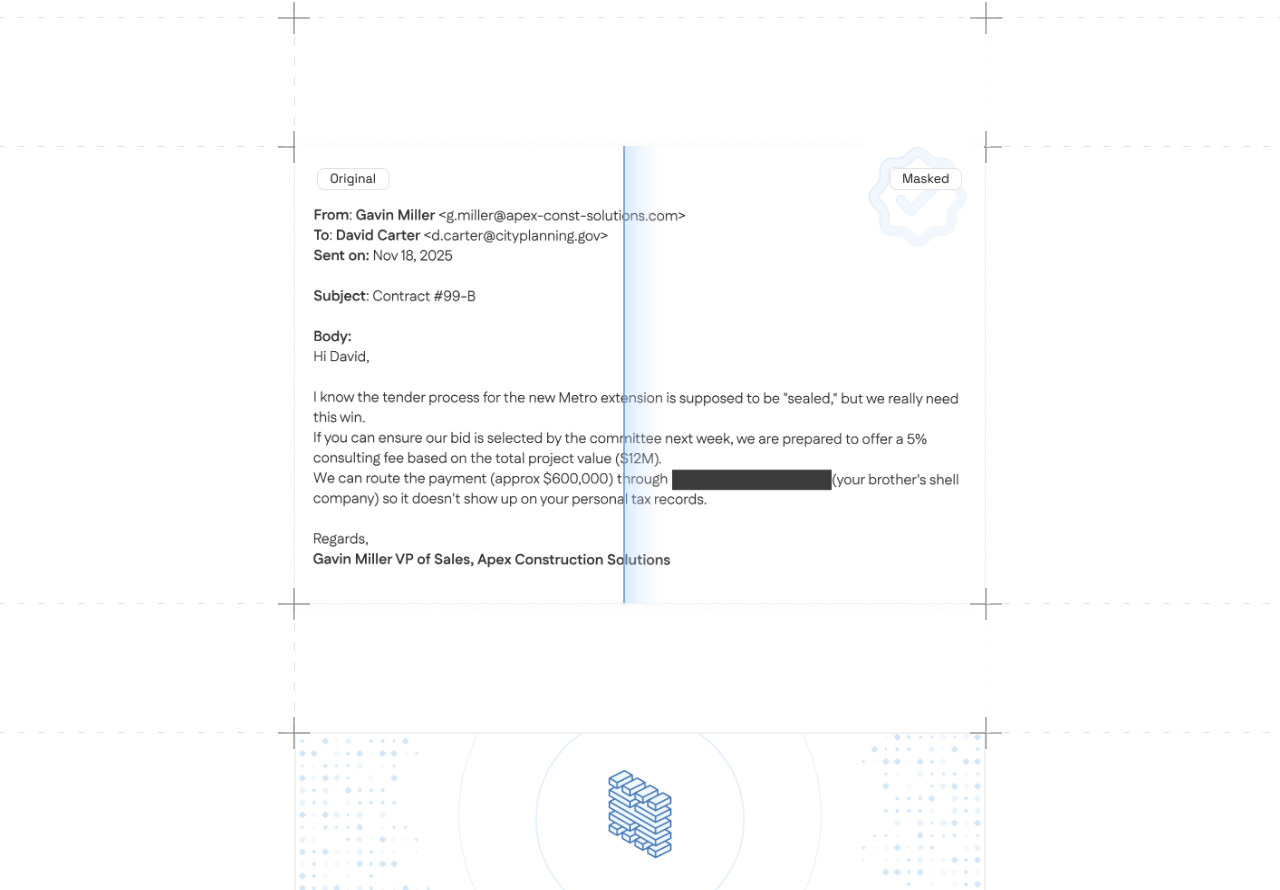
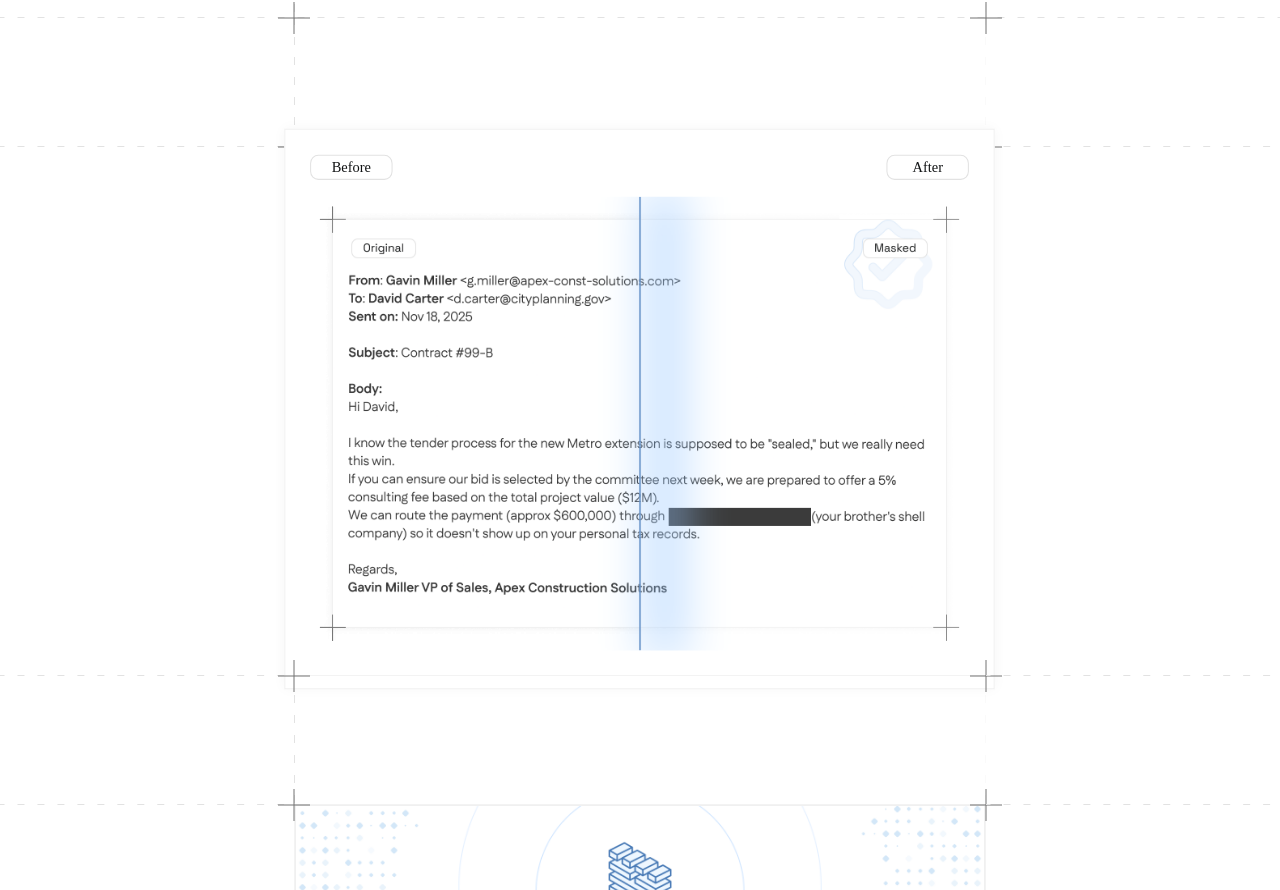
Before and after one commit to zkemail/Redacted, a React (Vite) app: page / in a window 1280 px wide. Shown: the part 472-1362 px from the top of the page. Built offline with nearby package versions, Linux system fonts and the light colour scheme; a web font is replaced by a local one; what @noir-lang/acvm_js, @noir-lang/noirc_abi would draw is missing.

Commit message:
:chore: Update home page design

```diff
--- /dev/null
+++ b/src/components/BeforeAfterSlider.tsx
@@ -0,0 +1,148 @@
+import { useState, useRef, useEffect, useCallback } from 'react';
+
+interface BeforeAfterSliderProps {
+  beforeImage: string;
+  afterImage: string;
+  beforeLabel?: string;
+  afterLabel?: string;
+  className?: string;
+  alt?: string;
+}
+
+export default function BeforeAfterSlider({
+  beforeImage,
+  afterImage,
+  beforeLabel = 'Before',
+  afterLabel = 'After',
+  className = '',
+  alt = 'Before and after comparison',
+}: BeforeAfterSliderProps) {
+  const [sliderPosition, setSliderPosition] = useState(50);
+  const [isDragging, setIsDragging] = useState(false);
+  const containerRef = useRef<HTMLDivElement>(null);
+
+  const handleMouseDown = () => {
+    setIsDragging(true);
+  };
+
+  const handleMouseMove = useCallback((e: MouseEvent) => {
+    if (!containerRef.current) return;
+
+    const rect = containerRef.current.getBoundingClientRect();
+    const x = e.clientX - rect.left;
+    const percentage = Math.max(0, Math.min(100, (x / rect.width) * 100));
+    setSliderPosition(percentage);
+  }, []);
+
+  const handleMouseUp = useCallback(() => {
+    setIsDragging(false);
+  }, []);
+
+  const handleTouchMove = useCallback((e: TouchEvent) => {
+    if (!containerRef.current) return;
+
+    const rect = containerRef.current.getBoundingClientRect();
+    const touch = e.touches[0];
+    const x = touch.clientX - rect.left;
+    const percentage = Math.max(0, Math.min(100, (x / rect.width) * 100));
+    setSliderPosition(percentage);
+  }, []);
+
+  useEffect(() => {
+    if (isDragging) {
+      document.addEventListener('mousemove', handleMouseMove);
+      document.addEventListener('mouseup', handleMouseUp);
+      document.addEventListener('touchmove', handleTouchMove);
+      document.addEventListener('touchend', handleMouseUp);
+      document.body.style.cursor = 'ew-resize';
+      document.body.style.userSelect = 'none';
+    } else {
+      document.removeEventListener('mousemove', handleMouseMove);
+      document.removeEventListener('mouseup', handleMouseUp);
+      document.removeEventListener('touchmove', handleTouchMove);
+      document.removeEventListener('touchend', handleMouseUp);
+      document.body.style.cursor = '';
+      document.body.style.userSelect = '';
+    }
+
+    return () => {
+      document.removeEventListener('mousemove', handleMouseMove);
+      document.removeEventListener('mouseup', handleMouseUp);
+      document.removeEventListener('touchmove', handleTouchMove);
+      document.removeEventListener('touchend', handleMouseUp);
+      document.body.style.cursor = '';
+      document.body.style.userSelect = '';
+    };
+  }, [isDragging, handleMouseMove, handleMouseUp, handleTouchMove]);
+
+  return (
+    <div
+      ref={containerRef}
+      className={`relative w-full bg-white border border-[#f0f0f0] shadow-[0px_0px_12px_0px_rgba(0,0,0,0.04)] flex flex-col gap-4 pb-9 pt-6 px-6 ${className}`}
+    >
+      {/* Labels at the top */}
+      <div className="flex items-center justify-between relative shrink-0 w-full">
+        <div className="bg-white border border-[#e2e2e2] flex items-center justify-center py-1 px-1 rounded-lg shrink-0 w-20">
+          <p className="font-normal leading-[14px] text-sm text-[#111314]">
+            {beforeLabel}
+          </p>
+        </div>
+        <div className="bg-white border border-[#e2e2e2] flex items-center justify-center py-1 px-1 rounded-lg shrink-0 w-20">
+          <p className="font-normal leading-[14px] text-sm text-[#111314]">
+            {afterLabel}
+          </p>
+        </div>
+      </div>
+
+      {/* Image container */}
+      <div className="relative w-full flex-1 min-h-0">
+        {/* Hidden image to set container height */}
+        <img
+          src={beforeImage}
+          alt=""
+          className="w-full h-auto opacity-0 pointer-events-none"
+          aria-hidden="true"
+        />
+
+        {/* Slider container with absolute positioning */}
+        <div className="absolute inset-0 overflow-hidden">
+          {/* Before Image (Background - always visible) */}
+          <div className="absolute inset-0 flex items-center justify-center">
+            <img
+              src={beforeImage}
+              alt={`${alt} - ${beforeLabel}`}
+              className="h-full w-auto object-contain"
+            />
+          </div>
+
+          {/* After Image Wrapper - clips from left to reveal before image */}
+          <div
+            className="absolute inset-0 overflow-hidden"
+            style={{ clipPath: `inset(0 ${100 - sliderPosition}% 0 0)` }}
+          >
+            <div className="absolute inset-0 flex items-center justify-center">
+              <img
+                src={afterImage}
+                alt={`${alt} - ${afterLabel}`}
+                className="h-full w-auto object-contain"
+              />
+            </div>
+          </div>
+
+          {/* Slider Handle - vertical line */}
+          <div
+            className="absolute top-0 bottom-0 w-[0px] cursor-ew-resize z-10"
+            style={{
+              left: `${sliderPosition}%`,
+              transform: 'translateX(-50%)',
+              borderLeft: '2px solid #6D99CECC',
+              boxShadow: '24px 0px 48px 10px #99C8FF'
+            }}
+            onMouseDown={handleMouseDown}
+            onTouchStart={handleMouseDown}
+          />
+        </div>
+      </div>
+    </div>
+  );
+}
--- a/src/pages/Home.tsx
+++ b/src/pages/Home.tsx
@@ -1,6 +1,9 @@
 import { Link } from 'react-router-dom';
 import Footer from '../components/Footer';
 import HomeHeader from '../components/HomeHeader';
+import BeforeAfterSlider from '../components/BeforeAfterSlider';
+import UnmaskedEmailIllustration from '../assets/unmasked-email-illustration.png';
+import MaskedEmailIllustration from '../assets/masked-email-illustration.png';
 import './Home.css';
 
 const PageSection = ({
@@ -103,10 +106,13 @@
         <PageSection height="h-32" />
         <Separator solid />
         <PageSection solid>
-          <img
-            src="/email-illustration.png"
+          <BeforeAfterSlider
+            beforeImage={MaskedEmailIllustration}
+            afterImage={UnmaskedEmailIllustration}
+            beforeLabel="Before"
+            afterLabel="After"
+            className="-mt-2 scale-x-[1.031] scale-y-[1.046] translate-y-0.5"
             alt="An illustration of a stylized email inbox interface"
-            className="h-full w-auto -mt-2 scale-x-[1.031] scale-y-[1.046] translate-y-0.5"
           />
         </PageSection>
         <Separator solid />
```
Also changed, not shown: src/assets/masked-email-illustration.png (added), src/assets/unmasked-email-illustration.png (added).
